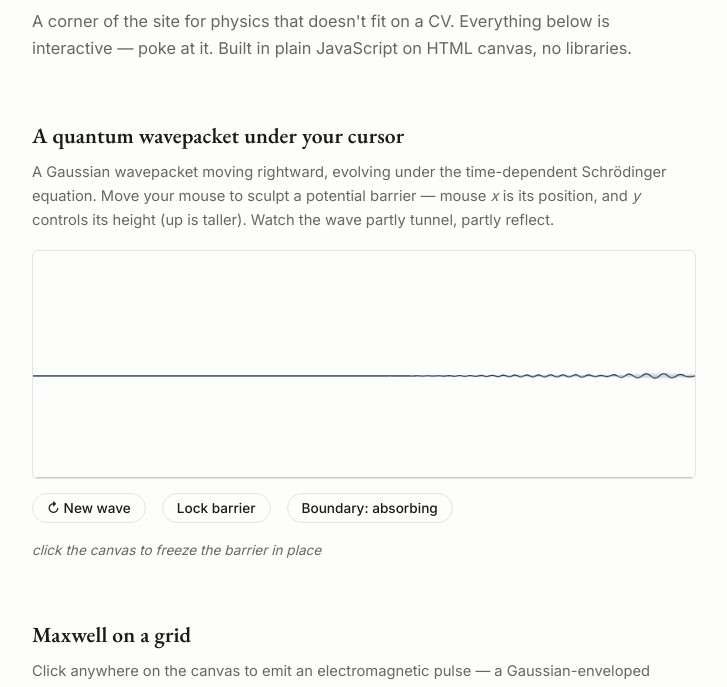
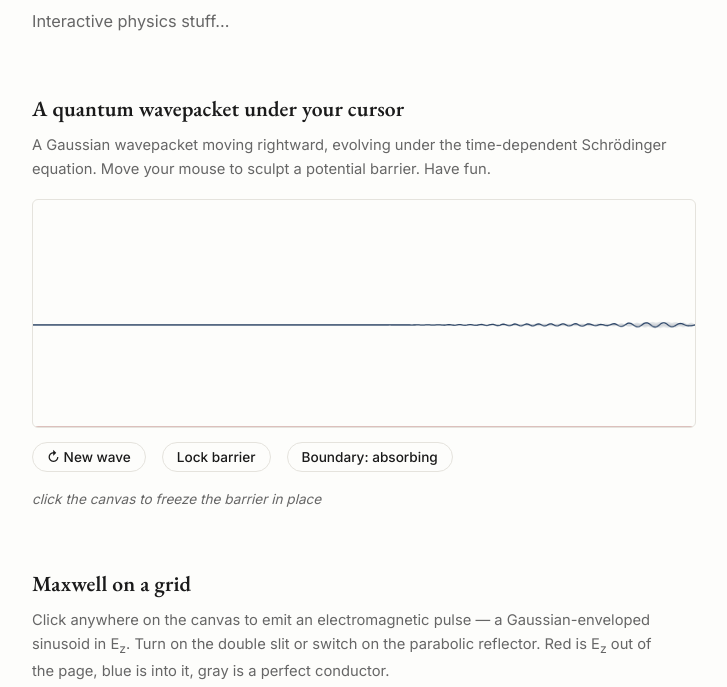
Before and after one commit to chrisdengren/chrisdengren.github.io, a plain HTML site: page fun.html in a window 1280 px wide. Shown: the part 195-882 px from the top of the page, without its empty margins (276-1003 px from the left). Drawn offline with nearby package versions, Linux system fonts and the light colour scheme.

Commit message:
Update fun.html

```diff
--- a/fun.html
+++ b/fun.html
@@ -167,9 +167,7 @@
     <header>
       <h1>Fun</h1>
       <p class="lede">
-        A corner of the site for physics that doesn't fit on a CV. Everything
-        below is interactive — poke at it. Built in plain JavaScript on
-        HTML canvas, no libraries.
+        Interactive physics stuff...
       </p>
     </header>
 
@@ -181,9 +179,7 @@
       <p class="sub">
         A Gaussian wavepacket moving rightward, evolving under the
         time-dependent Schrödinger equation. Move your mouse to sculpt a
-        potential barrier — mouse <em>x</em> is its position, and <em>y</em>
-        controls its height (up is taller). Watch the wave partly tunnel,
-        partly reflect.
+        potential barrier. Have fun.
       </p>
       <canvas id="qwave" width="760" height="260"></canvas>
       <div class="controls">
@@ -202,11 +198,8 @@
       <p class="sub">
         Click anywhere on the canvas to emit an electromagnetic pulse — a
         Gaussian-enveloped sinusoid in E<sub>z</sub>. Turn on the double
-        slit and pulse from the left to watch classic diffraction and
-        interference build up on the other side; or switch on the
-        parabolic reflector and click at the marked focus to see your
-        pulse come out collimated after reflection. Solved with 2D
-        finite-difference time-domain on a Yee grid; red is
+        slit or switch on the
+        parabolic reflector. Red is
         E<sub>z</sub> out of the page, blue is into it, gray is a
         perfect conductor.
       </p>
@@ -227,7 +220,7 @@
       <p class="sub">
         Two rigid rods, four state variables, and no closed-form solution.
         Integrated with RK4. Initial angles are slightly randomized each
-        drop — so two "identical" runs diverge, which is the whole point.
+        drop.
       </p>
       <canvas id="pendulum" width="760" height="400"></canvas>
       <div class="controls">
@@ -243,9 +236,7 @@
       <h2>Monte Carlo estimates π</h2>
       <p class="sub">
         Throw darts uniformly at a unit square. The fraction that land inside
-        the quarter circle, times 4, converges to π. Slowly. This is the
-        simplest Monte Carlo estimator I know — and a gentle ancestor of the
-        MC simulations I've run for electron scattering.
+        the quarter circle, times 4, converges to π. A simple Monte Carlo simulation.
       </p>
       <canvas id="mc" width="380" height="380"></canvas>
       <div class="controls">
```
